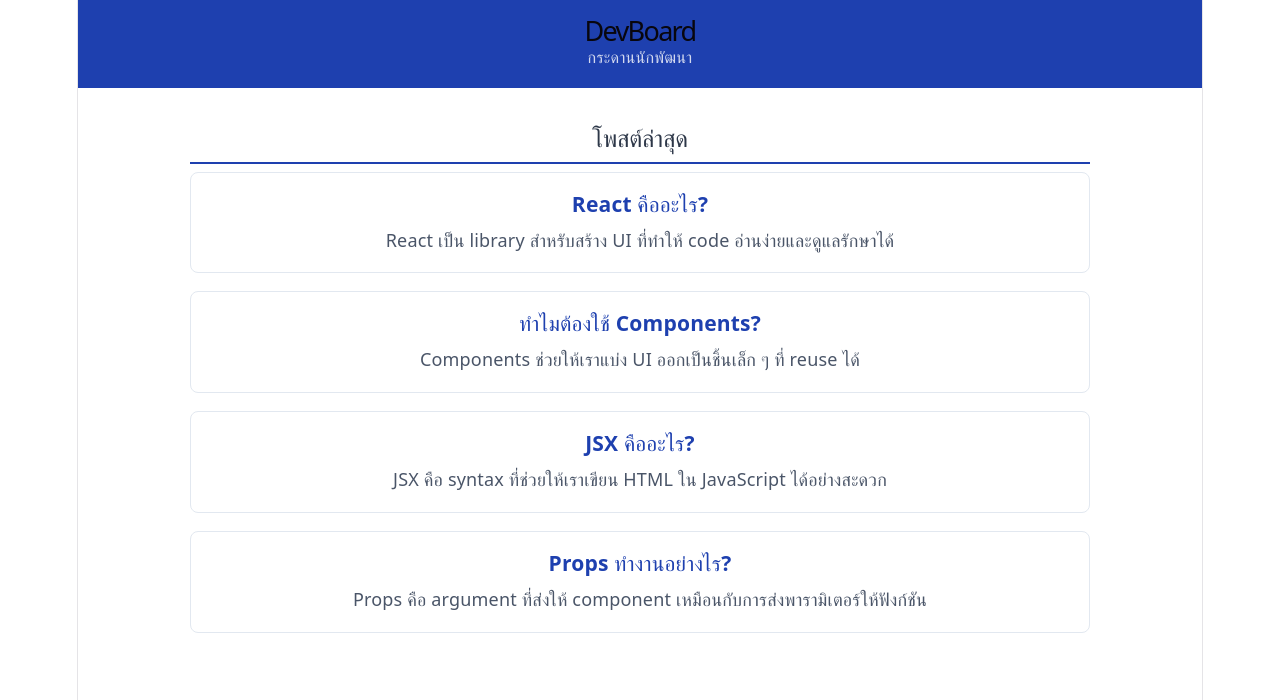
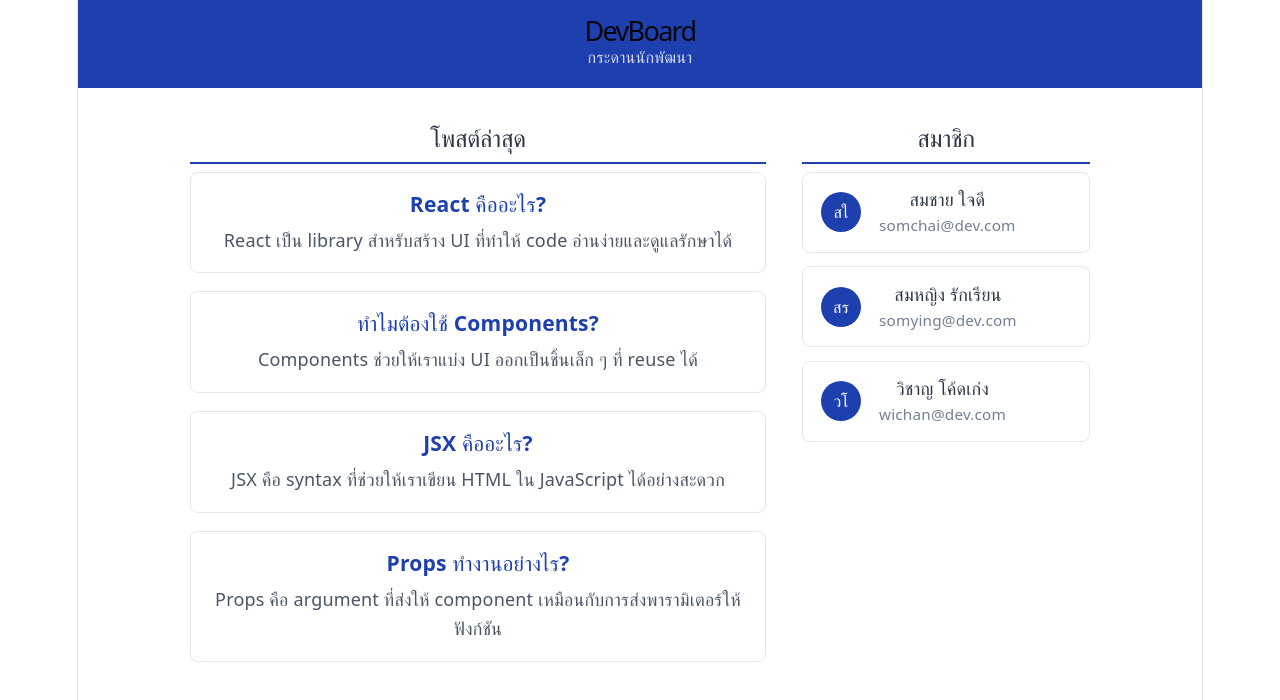
Before and after one commit to 67160200/devboard-67160200, a React (Vite) app: page / in a window 1280 px wide. Shown: the top 700 px of the page. Built offline with nearby package versions, Linux system fonts and the light colour scheme.

Commit message:
feat: task1 - static devboard components

```diff
--- a/src/App.jsx
+++ b/src/App.jsx
@@ -1,5 +1,7 @@
 import Navbar from "./components/Navbar";
 import PostList from "./components/PostList";
+import UserCard from "./components/UserCard";
+
 const POSTS = [
   {
     id: 1,
@@ -28,20 +30,44 @@
   { id: 2, name: "สมหญิง รักเรียน", email: "somying@dev.com" },
   { id: 3, name: "วิชาญ โค้ดเก่ง", email: "wichan@dev.com" },
 ];
-``
-
 
 function App() {
   return (
     <div>
       <Navbar />
-      <div style={{ maxWidth: "900px", margin: "2rem auto" }}>
-        <PostList posts={POSTS} />
+      <div
+        style={{
+          maxWidth: "900px",
+          margin: "2rem auto",
+          padding: "0 1rem",
+          display: "grid",
+          gridTemplateColumns: "2fr 1fr",
+          gap: "2rem",
+        }}
+      >
+        {/* คอลัมน์ซ้าย: โพสต์ */}
+        <div>
+          <PostList posts={POSTS} />
+        </div>
+
+        {/* คอลัมน์ขวา: สมาชิก */}
+        <div>
+          <h2
+            style={{
+              color: "#2d3748",
+              borderBottom: "2px solid #1e40af",
+              paddingBottom: "0.5rem",
+            }}
+          >
+            สมาชิก
+          </h2>
+          {USERS.map((user) => (
+            <UserCard key={user.id} name={user.name} email={user.email} />
+          ))}
+        </div>
       </div>
     </div>
   );
 }
 
 export default App;
-
-``
```
